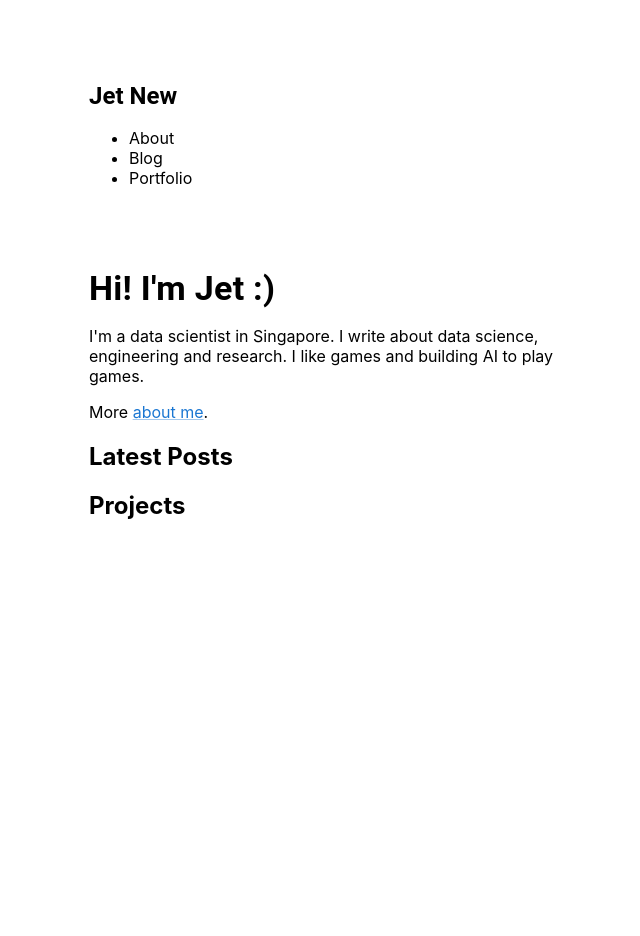
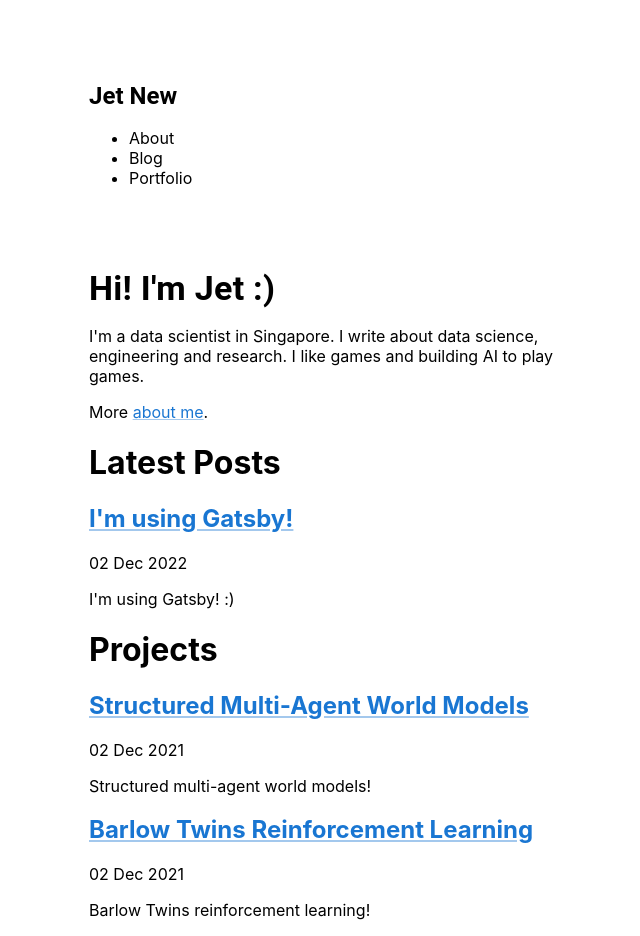
Before and after one commit to jetnew/website, a Gatsby site: page / in a window 1280 px wide. Shown: the whole page, without its empty margins (301-941 px from the left). Before the commit the page ends 800 px from the top, so only its background shows below. Built offline with nearby package versions, Linux system fonts and the light colour scheme; Gatsby itself is replaced by a stand-in of ours.

Commit message:
Add posts and projects to front page

```diff
--- a/src/components/layout.js
+++ b/src/components/layout.js
@@ -2,7 +2,7 @@ import * as React from 'react'
 import { useStaticQuery, graphql } from 'gatsby'
 import {
     container,
-    heading,
+    // heading,
     navLinks,
     navLinkItem,
     navLinkText,
--- a/src/pages/index.js
+++ b/src/pages/index.js
@@ -1,21 +1,69 @@
 import * as React from 'react'
-// import { Link } from 'gatsby'
+import { useStaticQuery, graphql } from 'gatsby'
 import { Link } from '@mui/material'
 import Layout from '../components/layout'
-import { StaticImage } from 'gatsby-plugin-image'
+// import { StaticImage } from 'gatsby-plugin-image'
 import Seo from '../components/seo'
 
 const IndexPage = () => {
+  const data = useStaticQuery(graphql`
+    query {
+      allMdx(sort: {frontmatter: {date: DESC}}) {
+        nodes {
+          frontmatter {
+            title
+            date(formatString: "DD MMM YYYY")
+            slug
+          }
+          id
+          excerpt
+          internal {
+            contentFilePath
+          }
+        }
+      }
+    }`)
   return (
     <Layout pageTitle="Hi! I'm Jet :)">
       <p>I'm a data scientist in Singapore. I write about data science, engineering and research. I like games and building AI to play games.</p>
       <p>More <Link to="/about">about me</Link>.</p>
-      <h2>Latest Posts</h2>
-      <h2>Projects</h2>
+      <h1>Latest Posts</h1>
+      {
+        data.allMdx.nodes
+          .filter((node) => node.internal.contentFilePath.match(new RegExp('/blog/')))
+          .map((node) => (
+            <article key={node.id}>
+              <h2>
+                <Link to={`/blog/${node.frontmatter.slug}`}>
+                  {node.frontmatter.title}
+                </Link>
+              </h2>
+              <p>{node.frontmatter.date}</p>
+              <p>{node.excerpt}</p>
+            </article>
+          ))
+      }
+      <h1>Projects</h1>
+      {
+        data.allMdx.nodes
+          .filter((node) => node.internal.contentFilePath.match(new RegExp('/portfolio/')))
+          .map((node) => (
+            <article key={node.id}>
+              <h2>
+                <Link to={`/blog/${node.frontmatter.slug}`}>
+                  {node.frontmatter.title}
+                </Link>
+              </h2>
+              <p>{node.frontmatter.date}</p>
+              <p>{node.excerpt}</p>
+            </article>
+          ))
+      }
     </Layout>
   )
 }
 
+
 export const Head = () => <Seo title="Home Page" />
 
 export default IndexPage
```
Also changed, not shown: src/components/seo.js (+4 -4 lines), package.json (line endings or trailing spaces).
